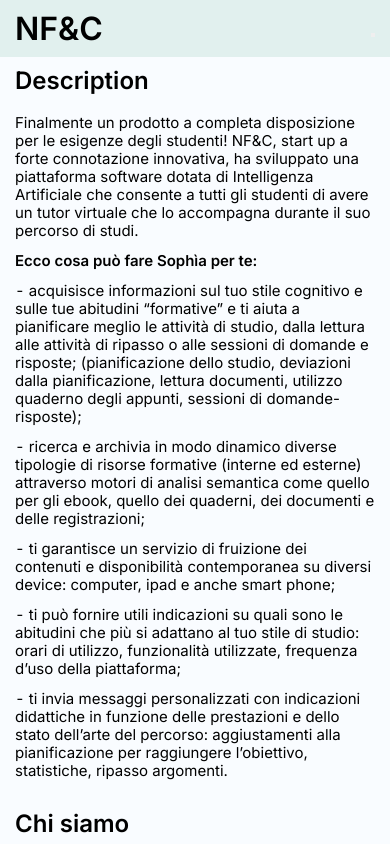
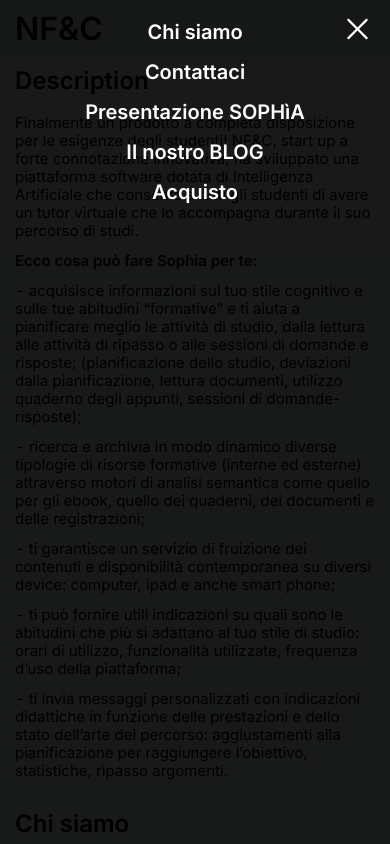
Before and after one commit to AliakseiSushkevich/NF-C_landing, a React (Vite) app: page / in a window 390 px wide. Both pictures are taken after a click on the button 373 px from the left and 34 px from the top of the page. Shown: the top 844 px of the page. Built offline with nearby package versions, Linux system fonts and the light colour scheme.

Commit message:
added burger menu

```diff
--- a/src/components/header/header.css
+++ b/src/components/header/header.css
@@ -3,6 +3,7 @@
     align-items: center;
     justify-content: space-between;
     height: 100%;
+    position: relative;
 }
 
 header {
@@ -11,7 +12,7 @@
     top: 0;
     left: 0;
     height: var(--header-height);
-    z-index: 9998;
+    z-index: 100;
 }
 
 header ul {
@@ -35,10 +36,28 @@
     text-decoration: underline;
 }
 
+.menu_btn{
+    position: absolute;
+    top: 50%;
+    transform: translateY(-50%);
+    right: 15px;
+    width: 35px;
+    height: 35px;
+    padding: 0;
+    border: 0;
+    outline: 0;
+    z-index: 1001;
+    background-color: transparent;
+}
+
+.menu_btn.open img{
+    filter: invert(1);
+}
+
 .menu_overlay{
     position: fixed;
-    z-index: 9999;
-    background-color: rgba(0, 0, 0, 0.7);
+    z-index: 1000;
+    background-color: rgba(0, 0, 0, 0.9);
     top: 0;
     left: 0;
     right: 0;
@@ -46,3 +65,13 @@
     height: 100vh;
     overflow: hidden;
 }
+
+.menu_overlay nav ul{
+    flex-direction: column;
+    padding: 20px;
+}
+
+.menu_overlay ul li a{
+    font-size: 20px;
+    color: white;
+}
--- a/src/components/header/header.jsx
+++ b/src/components/header/header.jsx
@@ -1,14 +1,21 @@
-import React, {useState} from 'react';
+import React, {useEffect, useState} from 'react';
 import './header.css'
 import useMediaQuery from '../../utils/hooks/useMediaQuery.jsx';
+import close from '../../assets/icons/close.svg'
+import menu from '../../assets/icons/menu.svg'
 
 export const Header = () => {
 	const isMobile = useMediaQuery('(max-width: 880px)')
 
 	const [isOpen, setIsOpen] = useState(false)
 
+	useEffect(() => {
+		const body = document.getElementsByTagName('body')[0]
+		body.className = isOpen ? 'blocked' : ''
+	}, [isOpen])
+
 	function handleMenuClick() {
-
+		setIsOpen(prevState => !prevState)
 	}
 
 	return (
@@ -20,9 +27,12 @@
 				{
 					isMobile
 						? (
-							<div>
-								<button type="button" onClick={handleMenuClick} />
-							</div>
+							<>
+								<button className={isOpen ? 'menu_btn open' : 'menu_btn'} type="button" onClick={handleMenuClick}>
+									<img src={isOpen ? close : menu} alt={isOpen ? 'close menu' : 'open menu'} />
+								</button>
+								{isOpen && <MenuOverlay handleMenuClick={handleMenuClick} />}
+							</>
 						)
 						: (
 							<nav>
@@ -51,25 +61,25 @@
 	)
 }
 
-const MenuOverlay = () => {
+const MenuOverlay = ({ handleMenuClick }) => {
 	return (
 		<div className="menu_overlay">
 			<nav>
-				<ul className="font_m">
+				<ul>
 					<li>
-						<a href="#about">Chi siamo</a>
+						<a onClick={() => handleMenuClick()} href="#about">Chi siamo</a>
 					</li>
 					<li>
-						<a href="#contact">Contattaci</a>
+						<a onClick={() => handleMenuClick()} href="#contact">Contattaci</a>
 					</li>
 					<li>
-						<a href="#presentation">Presentazione SOPHìA</a>
+						<a onClick={() => handleMenuClick()} href="#presentation">Presentazione SOPHìA</a>
 					</li>
 					<li>
-						<a href="#blog">Il nostro BLOG</a>
+						<a onClick={() => handleMenuClick()} href="#blog">Il nostro BLOG</a>
 					</li>
 					<li>
-						<a href="#purchase">Acquisto</a>
+						<a onClick={() => handleMenuClick()} href="#purchase">Acquisto</a>
 					</li>
 				</ul>
 			</nav>
--- a/src/index.css
+++ b/src/index.css
@@ -155,3 +155,7 @@
         margin-bottom: 15px;
     }
 }
+
+body.blocked{
+    overflow: hidden;
+}
```
Also changed, not shown: src/assets/icons/close.svg (added), src/assets/icons/menu.svg (added).
